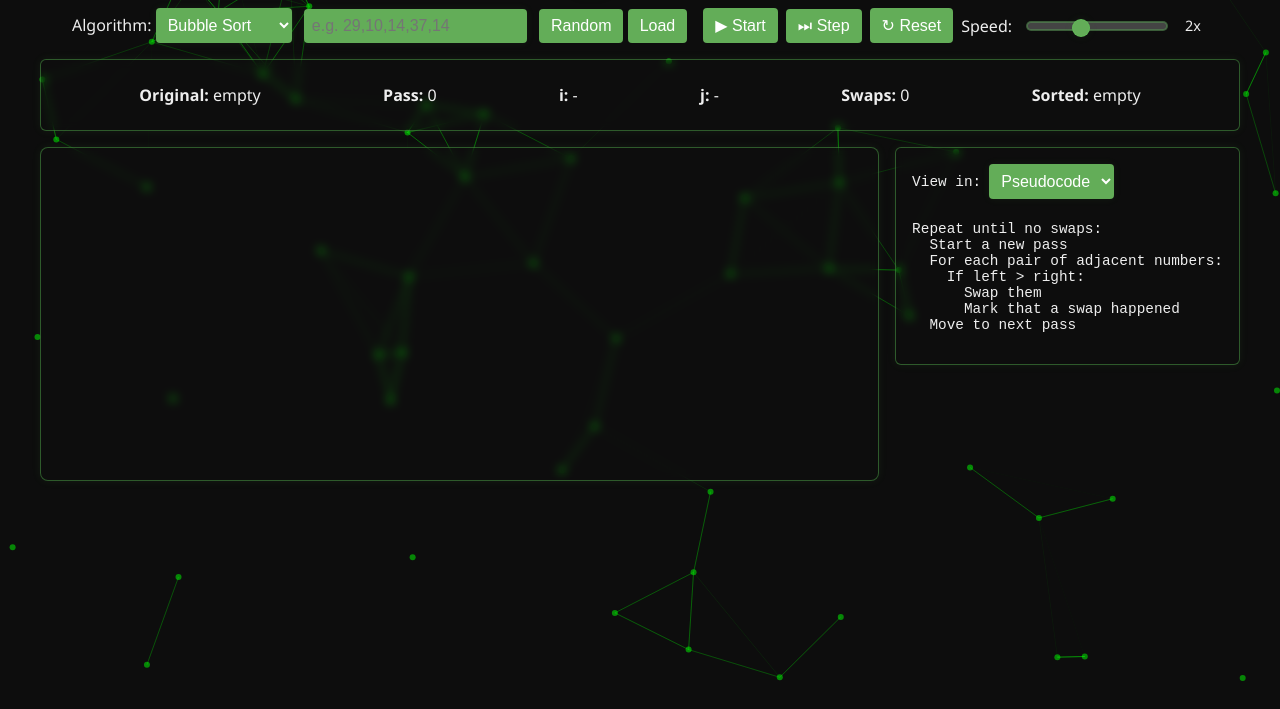
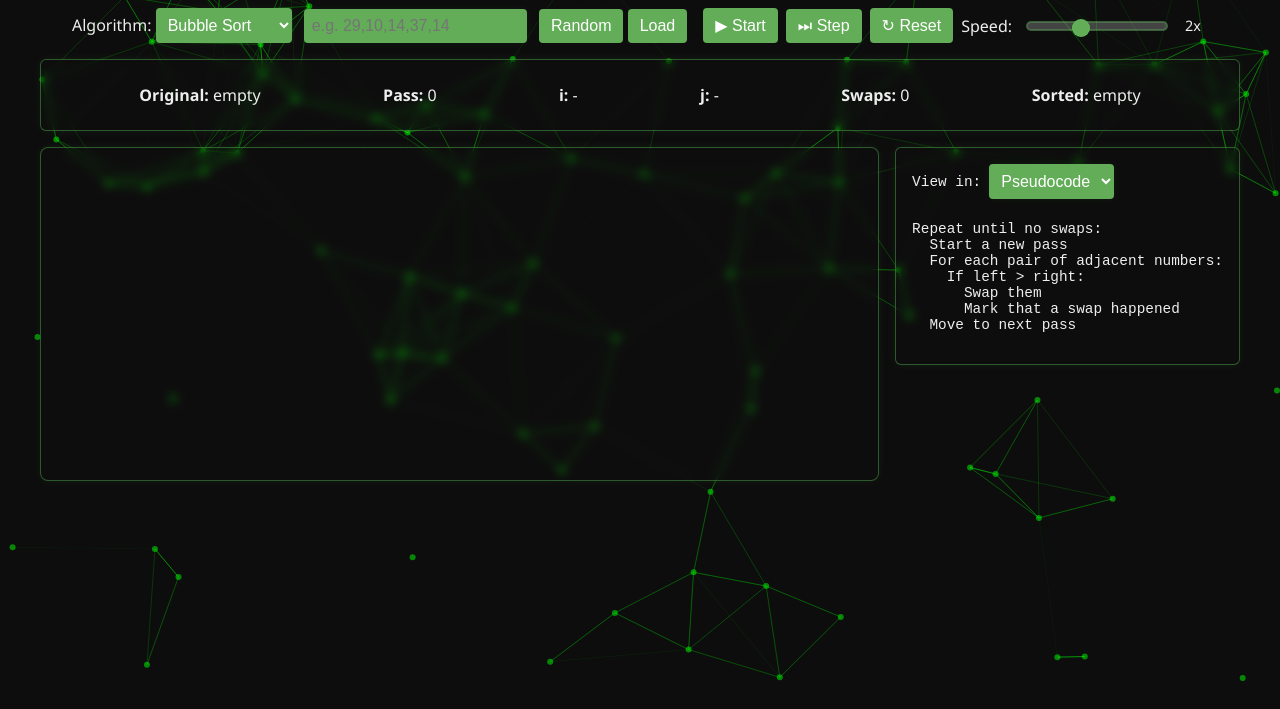
Before and after one commit to Kushal-Shankhapal/Sorting_Algorithms_HTML, a plain HTML site: page index.html in a window 1280 px wide. Shown: the part 91-800 px from the top of the page. Drawn offline with nearby package versions, Linux system fonts and the light colour scheme.

Commit message:
Configured particle behaviour

```diff
--- a/index.html
+++ b/index.html
@@ -83,7 +83,7 @@ Repeat until no swaps:
         color: "#0d0d0d"
       },
       particles: {
-        number: { value: 60 },
+        number: { value: 90 },
         color: { value: "#00ff00" },
         shape: { type: "circle" },
         opacity: { value: 0.5 },
@@ -104,15 +104,19 @@ Repeat until no swaps:
       },
       interactivity: {
         events: {
-          onhover: { enable: true, mode: "grab" },
+          onhover: { enable: true, mode: ["attract", "grab"] },
+          onclick: { enable: true, mode: "repulse" },
           resize: true
         },
         modes: {
-          grab: {
-            distance: 140,
+          connect: {
+            distance: 300,
             line_linked: {
               opacity: 0.6
             }
+          },
+          grab: {
+            distance: 150,
           }
         }
       },
```
